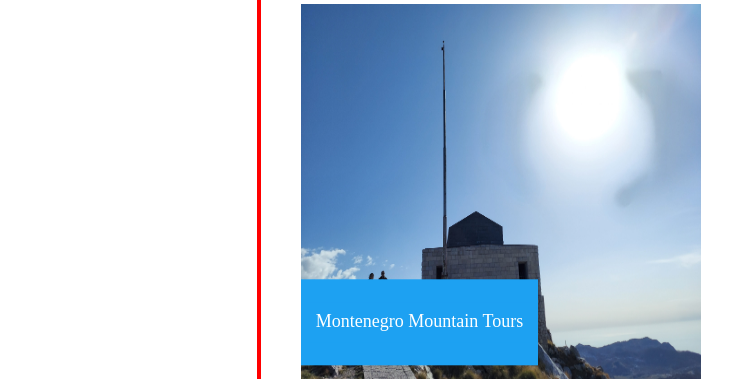
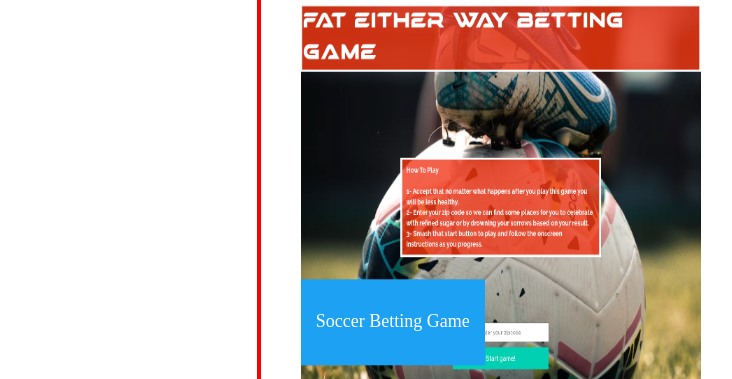
Before and after one commit to EverittGill/Everitt-Gill-Webiste, a plain HTML site: page index.html in a window 1280 px wide. Shown: the part 1286-1665 px from the top of the page, without its empty margins (19-751 px from the left). Drawn offline with Linux system fonts and the light colour scheme.

Commit message:
updated the second project with the soccer betting game project

```diff
--- a/index.html
+++ b/index.html
@@ -58,10 +58,10 @@
             <div>
                 <!-- for the links below, i left them blank because i don't have any other projects to link them to. They are clickable images but they won't take you
                 anywhere right now. I chose to not link them to a random website. If you take points off for this please let me know so I can change that in the future -->
-                <a href="#">
-                <img src="images/Montenegro.jpg" id="projects-image"></a>
+                <a href="https://everittgill.github.io/Soccer-Betting-Mini-Game/">
+                <img src="images/first-page-screenshot.png" id="projects-image"></a>
                 <div class="mini-card">
-                    <p>Montenegro Mountain Tours</p>
+                    <p>Soccer Betting Game</p>
                 </div>
             </div>
             <div>
```
Also changed, not shown: images/first-page-screenshot.png (added).
